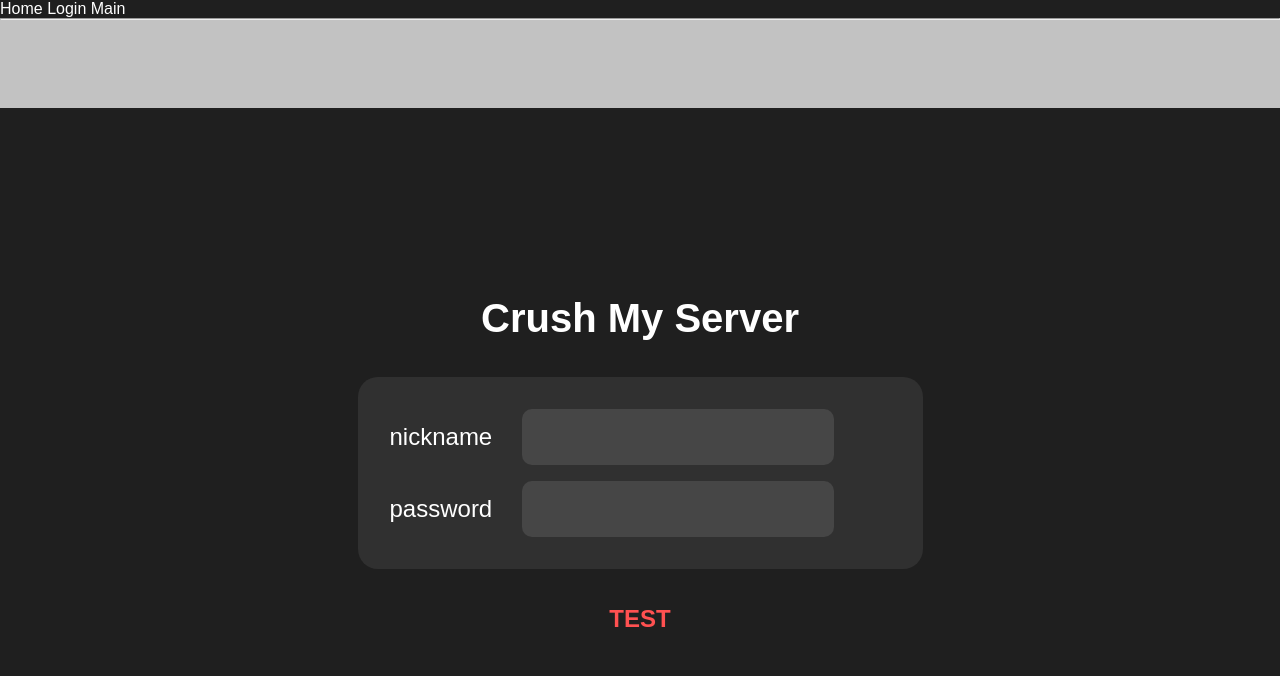
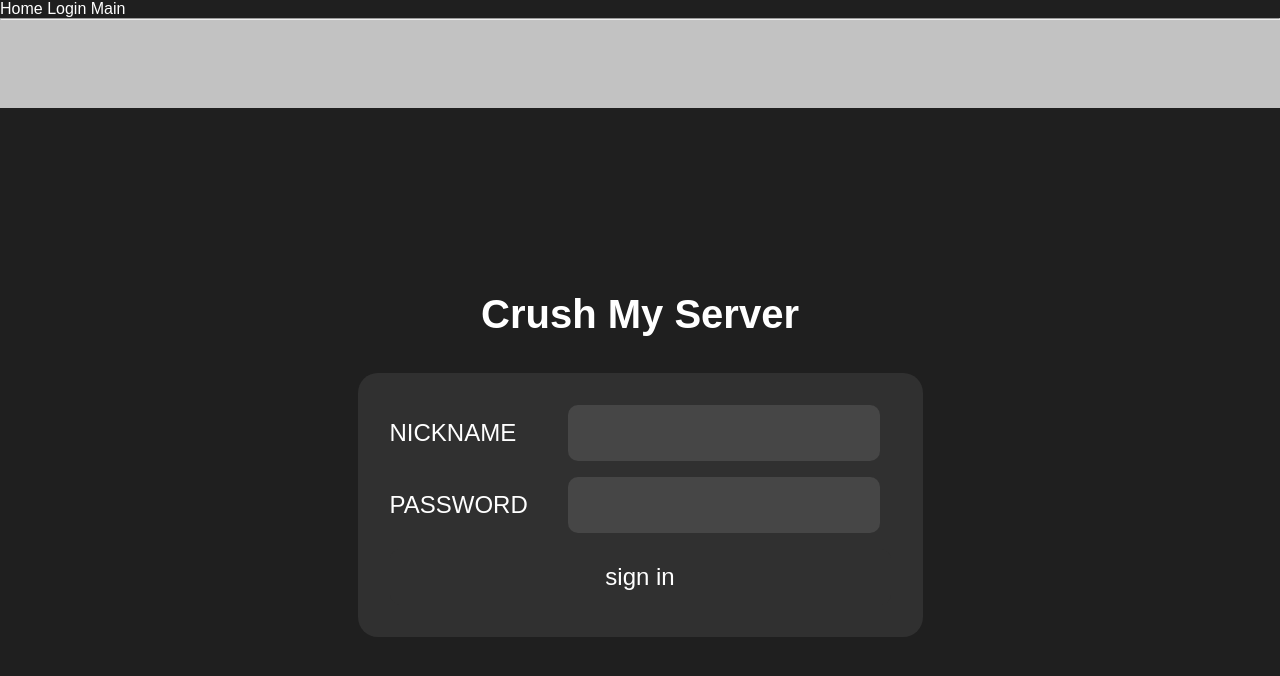
Before and after one commit to hotbreakb/crush-my-server, a React (Vite) app: page /login in a window 1280 px wide. Shown: the top 676 px of the page. Built offline with nearby package versions, Linux system fonts and the light colour scheme.

Commit message:
Update : hooks

```diff
--- a/src/App.jsx
+++ b/src/App.jsx
@@ -1,4 +1,5 @@
 import React from "react";
+import { QueryClient, QueryClientProvider } from "@tanstack/react-query";
 import { RouterProvider } from "@tanstack/react-router";
 import router from "./router";
 
@@ -6,11 +7,15 @@ import { ThemeProvider } from "styled-components";
 import GlobalStyle from "./styles/globalStyle";
 import theme from "./styles/theme";
 
+const queryClient = new QueryClient();
+
 function App() {
   return (
     <ThemeProvider theme={theme}>
       <GlobalStyle />
-      <RouterProvider router={router} />
+      <QueryClientProvider client={queryClient}>
+        <RouterProvider router={router} />
+      </QueryClientProvider>
     </ThemeProvider>
   );
 }
--- /dev/null
+++ b/src/hooks/index.js
@@ -0,0 +1,24 @@
+import { useQuery, useMutation } from "@tanstack/react-query";
+import { queryKeys } from "../api/factory";
+
+export const useSignUp = ({ onSuccess, onError }) =>
+  useMutation({
+    mutationFn: queryKeys.auth.signUp.mutationFn,
+    onSuccess,
+    onError,
+  });
+
+export const useReissueToken = () =>
+  useMutation(queryKeys.auth.reissueToken.mutationFn);
+export const useClickRequest = () =>
+  useMutation(queryKeys.click.request.mutationFn);
+export const useGetClickResult = (memberId) =>
+  useQuery(queryKeys.click.result(memberId));
+export const useEnterChatRoom = () =>
+  useMutation(queryKeys.chat.enter.mutationFn);
+export const useLeaveChatRoom = () =>
+  useMutation(queryKeys.chat.leave.mutationFn);
+export const useGetChatMessages = ({ senderId, chatRoomId }) =>
+  useQuery(queryKeys.chat.messages({ senderId, chatRoomId }));
+export const useReceiveStompMessage = () =>
+  useMutation(queryKeys.chat.stomp.mutationFn);
--- a/src/pages/Login.page.jsx
+++ b/src/pages/Login.page.jsx
@@ -1,27 +1,101 @@
-import React from "react";
-import styled from "styled-components";
+import React, { useState, useEffect } from "react";
+import styled, { keyframes, css } from "styled-components";
+import { useSignUp, useReissueToken } from "../hooks";
 
-const LoginPage = () => (
+const LoginPage = () => {
+  const [nickname, setNickname] = useState("");
+  const [password, setPassword] = useState("");
+
+  // TODO: reissueToken
+  const reissueTokenMutation = useReissueToken();
+
+  const handleSignUpSuccess = (data) => {
+    localStorage.setItem("accessToken", data.accessToken);
+    localStorage.setItem("refreshToken", data.refreshToken);
+
+    navigate("/main");
+  };
+
+  const {
+    mutate: signUp,
+    isLoading: signUpLoading,
+    errorMessage,
+  } = useSignUp({
+    onSuccess: handleSignUpSuccess,
+  });
+
+  const handleSignUp = (e) => {
+    e.preventDefault();
+
+    if (!nickname || !password) return;
+    signUp({ nickname, password });
+  };
+
+  const handleInputChange = (setter) => (e) => {
+    setter(e.target.value);
+  };
+
+  //   useEffect(() => {
+  //     const refreshToken = localStorage.getItem("refreshToken");
+  //     const memberId = localStorage.getItem("memberId"); // memberId를 어딘가에 저장했다고 가정
+  //     if (refreshToken && memberId) {
+  //       reissueTokenMutation.mutate(memberId, {
+  //         onSuccess: (data) => {
+  //           localStorage.setItem("accessToken", data.accessToken);
+  //           localStorage.setItem("refreshToken", data.refreshToken);
+  //         },
+  //         onError: (error) => {
+  //           console.error("Token reissue failed", error);
+  //           // 토큰 재발급 실패 시 처리 (예: 로그아웃)
+  //         },
+  //       });
+  //     }
+  //   }, []);
+
+  return (
     <S.Wrapper>
       <S.Header />
       <S.Content>
         <S.Title>Crush My Server</S.Title>
-      <S.LoginForm>
+        <S.LoginForm onSubmit={handleSignUp}>
           <S.InputSection>
-          <S.InputLabel>nickname</S.InputLabel>
-          <S.Input />
+            <S.InputLabel htmlFor="nickname">nickname</S.InputLabel>
+            <S.Input
+              required
+              id="nickname"
+              value={nickname}
+              onChange={handleInputChange(setNickname)}
+            />
           </S.InputSection>
           <S.InputSection>
-          <S.InputLabel>password</S.InputLabel>
-          <S.Input type="password" />
+            <S.InputLabel htmlFor="password">password</S.InputLabel>
+            <S.Input
+              required
+              id="password"
+              type="password"
+              value={password}
+              onChange={handleInputChange(setPassword)}
+            />
           </S.InputSection>
+          <S.SubmitButton type="submit" disabled={signUpLoading}>
+            {signUpLoading ? "submitting..." : "sign in"}
+          </S.SubmitButton>
         </S.LoginForm>
-      <S.ErrorMessage>TEST</S.ErrorMessage>
+        {errorMessage && <S.ErrorMessage>{errorMessage}</S.ErrorMessage>}
       </S.Content>
     </S.Wrapper>
   );
+};
 
 export default LoginPage;
+
+const shakeAnimation = keyframes`
+  0% { transform: translateX(0); }
+  25% { transform: translateX(5px); }
+  50% { transform: translateX(-5px); }
+  75% { transform: translateX(5px); }
+  100% { transform: translateX(0); }
+`;
 
 const S = {
   Wrapper: styled.div`
@@ -78,7 +152,8 @@ const S = {
   `,
   InputLabel: styled.label`
     font-size: ${({ theme }) => theme.fontSizes.medium};
-    min-width: 6rem;
+    min-width: 9.25rem;
+    text-transform: uppercase;
   `,
   Input: styled.input`
     width: 100%;
@@ -87,8 +162,16 @@ const S = {
     background: ${({ theme }) => theme.colors.secondary};
     color: ${({ theme }) => theme.colors.text};
     font-size: ${({ theme }) => theme.fontSizes.medium};
-    border: none;
+    border: 2px solid transparent;
     padding: 0 1rem;
+    transition: border-color 0.3s;
+
+    ${(props) =>
+      props.isEmpty &&
+      css`
+        border-color: ${({ theme }) => theme.colors.error};
+        animation: ${shakeAnimation} 0.5s;
+      `}
 
     @media (min-width: ${({ theme }) => theme.breakpoints.mobile}) {
       width: 19.5rem;
@@ -99,4 +182,24 @@ const S = {
     font-size: ${({ theme }) => theme.fontSizes.medium};
     color: ${({ theme }) => theme.colors.error};
   `,
+  SubmitButton: styled.button`
+    width: 100%;
+    height: 3.5rem;
+    border-radius: 0.625rem;
+    background: ${({ theme }) => theme.colors.primary};
+    color: ${({ theme }) => theme.colors.text};
+    font-size: ${({ theme }) => theme.fontSizes.medium};
+    border: none;
+    cursor: pointer;
+    transition: background-color 0.3s;
+
+    &:hover {
+      background: ${({ theme }) => theme.colors.secondary};
+    }
+
+    &:disabled {
+      opacity: 0.7;
+      cursor: not-allowed;
+    }
+  `,
 };
```
Also changed, not shown: src/hooks/useAuth.js (deleted, +0 -14 lines). Lines whose indentation alone changed are shown as unchanged.
